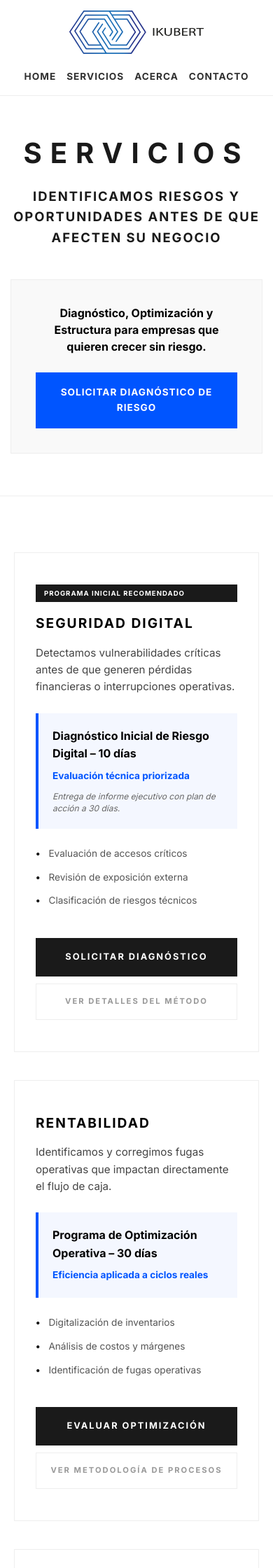
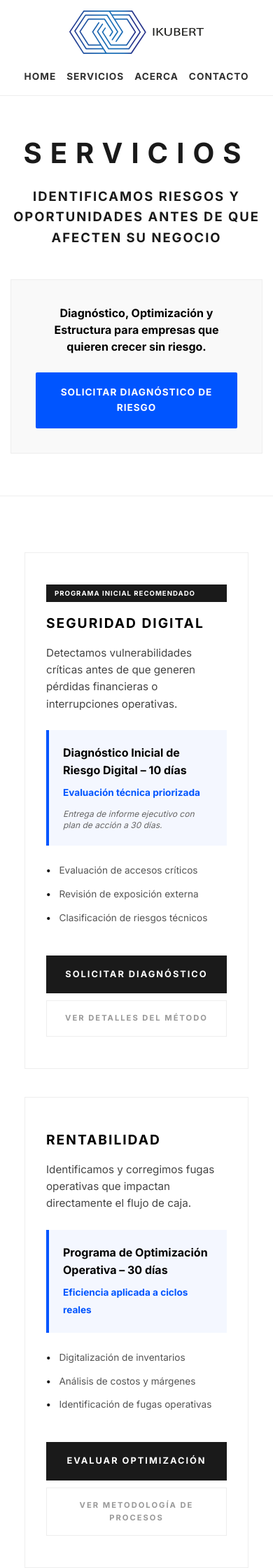
Before and after one commit to IKUBERT/ikubert.github.io, a Jekyll site: the page built from servicios.html, in a window 390 px wide. Shown: the top 2240 px of the page at 70% size. Built offline with Jekyll 4.4.1, drawn with Linux system fonts in a browser that asks for light colours.

Commit message:
Update servicios.html

```diff
--- a/servicios.html
+++ b/servicios.html
@@ -130,7 +127,7 @@ title: Servicios | IKUBERT
 
     .btn-secondary {
         background: #fff;
-        color: #999; /* Color más suave para indicar "Próximamente/Deshabilitado" */
+        color: #999;
         margin-top: 10px;
         font-size: 0.7rem;
         border: 1px solid #eee;
@@ -141,7 +138,7 @@ title: Servicios | IKUBERT
         .featured-card { transform: scale(1); border: 1px solid #eee; }
         .hero-servicios { padding: 60px 15px !important; }
         .hero-servicios h1 { font-size: 2.5rem !important; }
-        .grid-servicios { gap: 40px !important; }
+        .grid-servicios { gap: 40px !important; padding: 0 15px !important; }
         .mobile-hide { display: none; }
     }
 </style>
@@ -153,7 +150,7 @@ title: Servicios | IKUBERT
 
         <div class="cta-box-hero" style="background: #f9f9f9; padding: 35px; display: inline-block; border: 1px solid #eee; max-width: 100%; box-sizing: border-box;">
             <p style="font-size: 1rem; font-weight: 600; margin-bottom: 25px; color: #000; line-height: 1.5;">Diagnóstico, Optimización y Estructura para empresas que quieren crecer sin riesgo.</p>
-            <a href="{{ site.baseurl }}/contacto" class="btn-hero" style="background: #0055ff; color: #fff; padding: 18px 35px; text-decoration: none; font-weight: 700; text-transform: uppercase; letter-spacing: 1px; font-size: 0.85rem; display: inline-block;">Solicitar Diagnóstico de Riesgo</a>
+            <a href="{{ site.baseurl }}/contacto" class="btn-hero" style="background: #0055ff; color: #fff; padding: 18px 35px; text-decoration: none; font-weight: 700; text-transform: uppercase; letter-spacing: 1px; font-size: 0.85rem; display: inline-block; border-radius: 2px;">Solicitar Diagnóstico de Riesgo</a>
         </div>
     </div>
 </header>
```
Also changed, not shown: other parts of servicios.html (+1 -4 lines).
